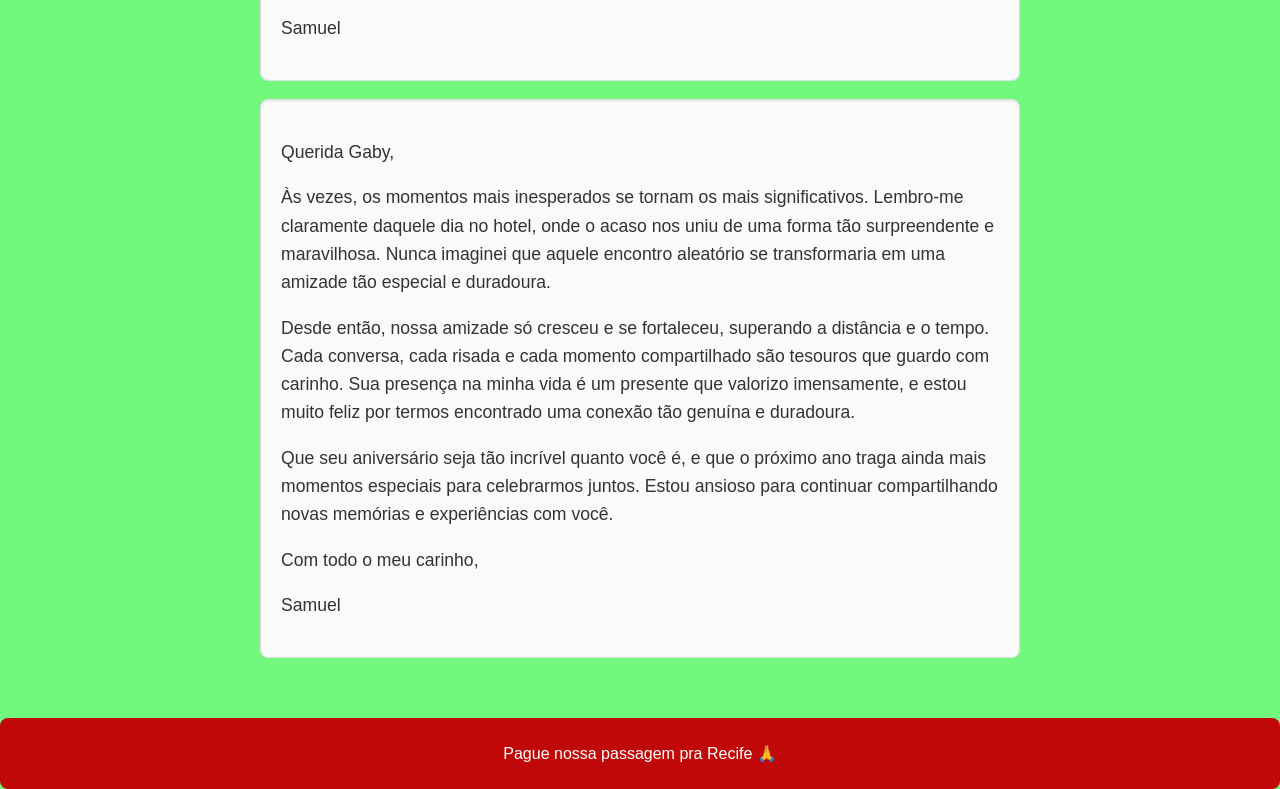
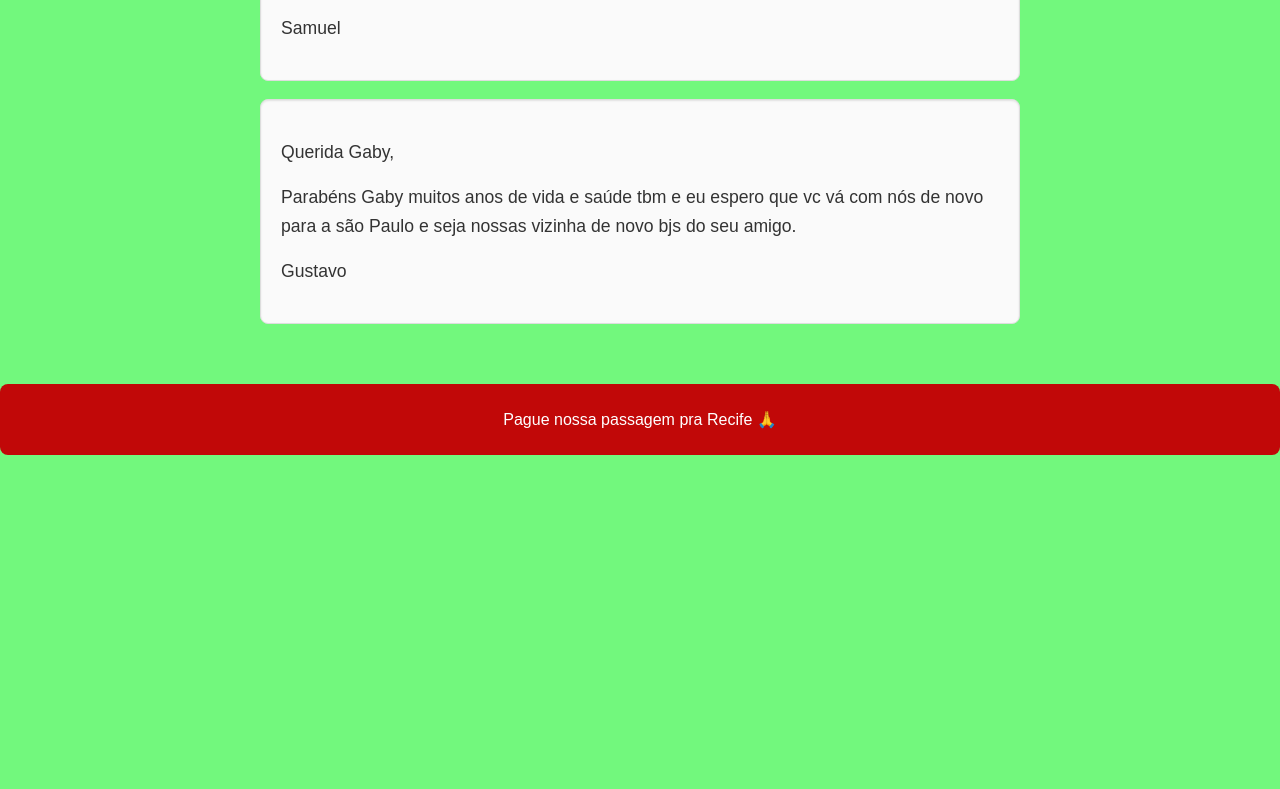
Before and after one commit to DevSamF/birthday, a plain HTML site: page index.html in a window 1280 px wide. Shown: the part 1397-2186 px from the top of the page. After the commit the page ends 1852 px from the top, so only its background shows below. Drawn offline with Linux system fonts and the light colour scheme; a script that the page names is missing.

Commit message:
Add gustavo

```diff
--- a/index.html
+++ b/index.html
@@ -92,18 +92,8 @@
 
             <div class="letter">
                 <p>Querida Gaby,</p>
-                <p>Às vezes, os momentos mais inesperados se tornam os mais significativos. Lembro-me claramente daquele
-                    dia no hotel, onde o acaso nos uniu de uma forma tão surpreendente e maravilhosa. Nunca imaginei que
-                    aquele encontro aleatório se transformaria em uma amizade tão especial e duradoura.</p>
-                <p>Desde então, nossa amizade só cresceu e se fortaleceu, superando a distância e o tempo. Cada
-                    conversa, cada risada e cada momento compartilhado são tesouros que guardo com carinho. Sua presença
-                    na minha vida é um presente que valorizo imensamente, e estou muito feliz por termos encontrado uma
-                    conexão tão genuína e duradoura.</p>
-                <p>Que seu aniversário seja tão incrível quanto você é, e que o próximo ano traga ainda mais momentos
-                    especiais para celebrarmos juntos. Estou ansioso para continuar compartilhando novas memórias e
-                    experiências com você.</p>
-                <p>Com todo o meu carinho,</p>
-                <p>Samuel</p>
+                <p>Parabéns Gaby muitos anos de vida e saúde tbm e eu espero que vc vá com nós de novo para a são Paulo e seja nossas vizinha de novo bjs do seu amigo.</p>
+                <p>Gustavo</p>
             </div>
         </div>
 
```
